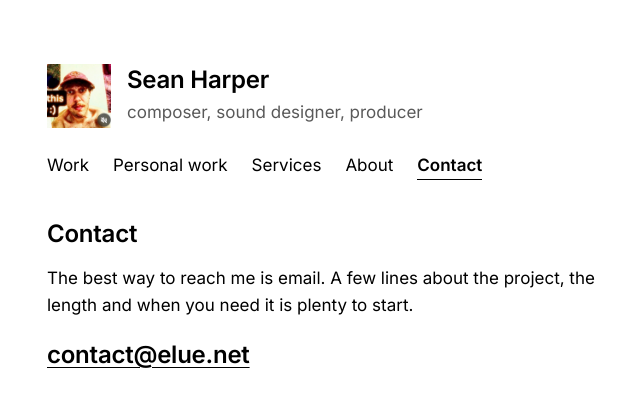
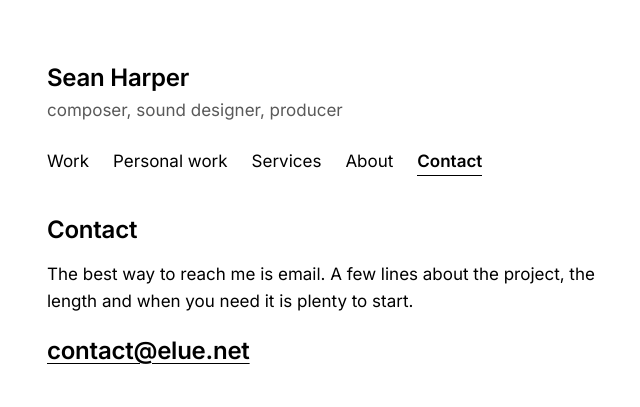
Before and after one commit to seanharper7/elue-net, a Jekyll site: the page built from contact.html, in a window 1280 px wide. Shown: the top 407 px of the page, without its empty margins (305-945 px from the left). Built offline with Jekyll 4.4.1, drawn with Linux system fonts in a browser that asks for light colours.

Commit message:
Remove header picture; keep it as the tab icon only
Co-Authored-By: Claude Sonnet 5.5 <noreply@anthropic.com>

```diff
--- a/_layouts/default.html
+++ b/_layouts/default.html
@@ -26,9 +26,6 @@
   <div class="page">
     <header class="masthead">
       <div class="brand">
-        {%- if site_info.logo and site_info.logo != '' %}
-        <a class="logo" href="/"><img src="{{ site_info.logo | escape }}" alt="{{ site_info.name | escape }}" width="64" height="64"></a>
-        {%- endif %}
         <div>
           <p class="name"><a href="/">{{ site_info.name | escape }}</a></p>
           <p class="role">{{ site_info.tagline | escape }}</p>
--- a/style.css
+++ b/style.css
@@ -47,10 +47,6 @@ a:focus-visible { outline: 2px solid var(--ink); outline-offset: 3px; }
 /* ---- Header ---- */
 .masthead { margin-bottom: 2.5rem; }
 .brand { display: flex; align-items: center; gap: 1rem; }
-.logo { display: block; flex: none; line-height: 0; }
-.logo img { width: 4rem; height: 4rem; object-fit: cover; display: block; }
-/* To make the logo black and white, uncomment the next line. */
-/* .logo img { filter: grayscale(1); } */
 .name { font-size: 1.5rem; font-weight: 600; letter-spacing: -0.01em; line-height: 1.2; margin: 0; }
 .name a { text-decoration: none; }
 .role { margin: 0.25rem 0 0; color: var(--quiet); }
```
Also changed, not shown: .pages.yml.
